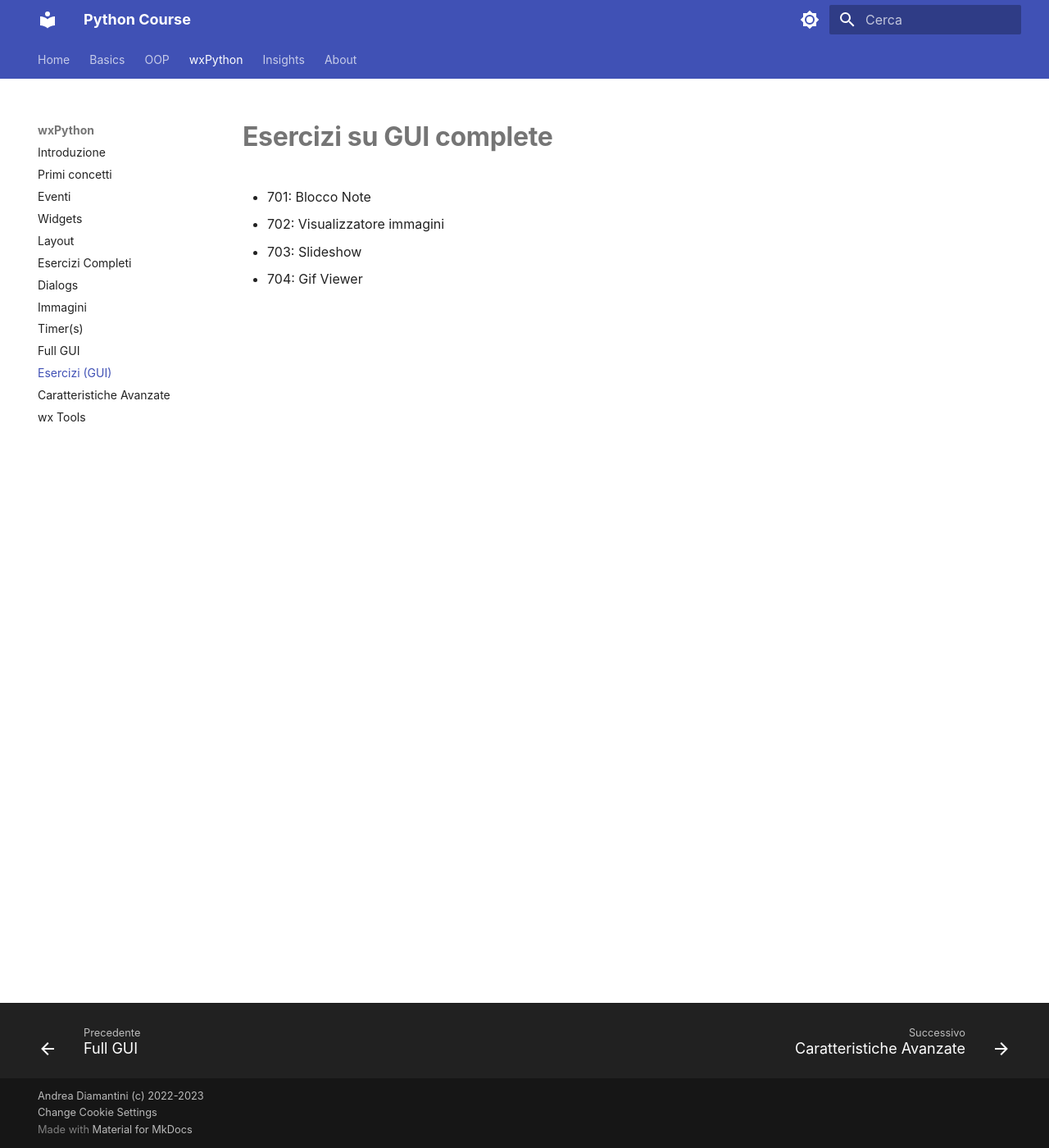
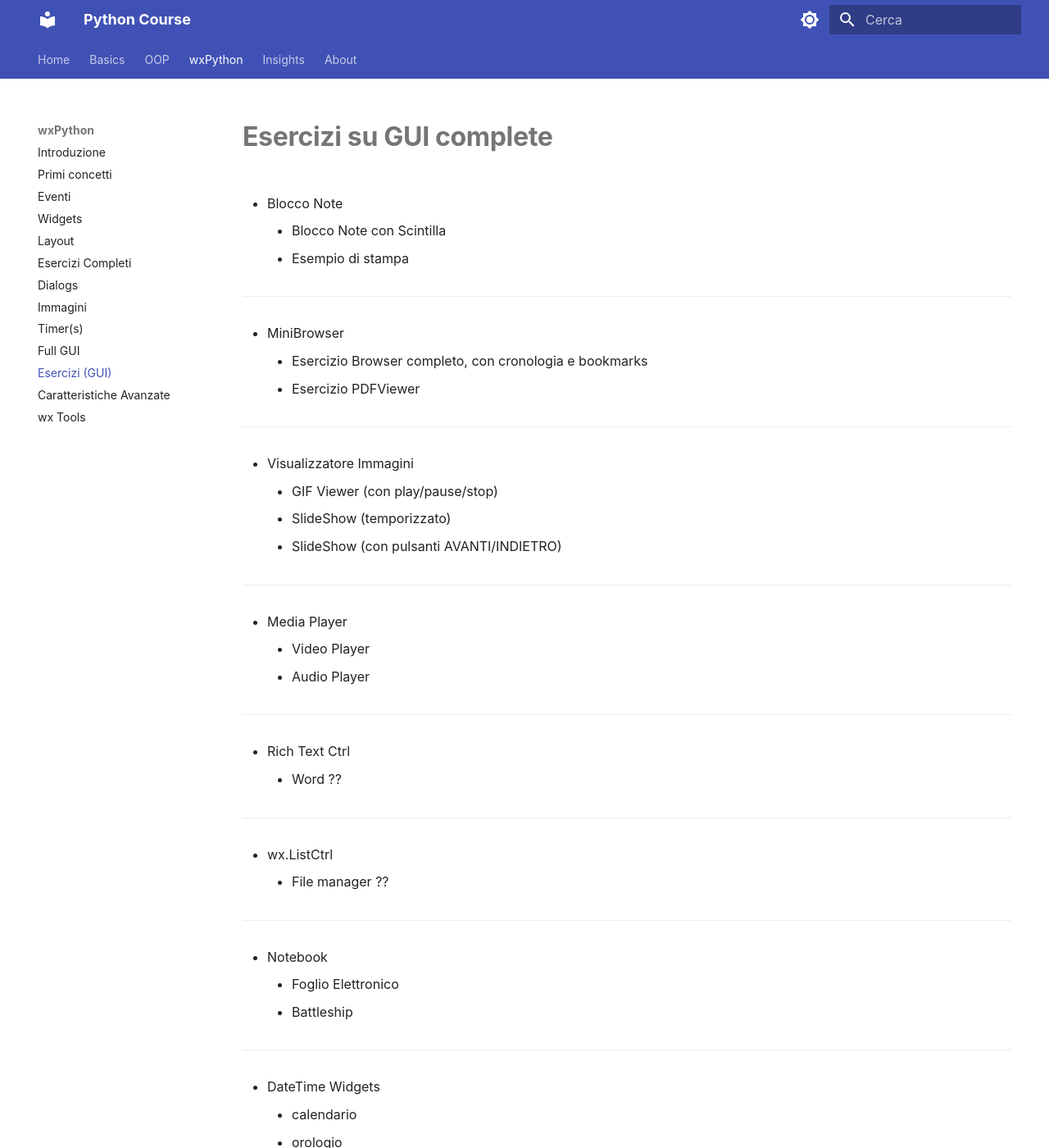
Before and after one commit to adjamhub/pyhandouts, an MkDocs documentation site: the page built from docs/wx/171_full_gui_ex.md, in a window 1280 px wide and 1400 px high. Shown: the whole window at 82% size. Built offline with MkDocs 1.6.1 and Material for MkDocs 9.7.7, drawn with Linux system fonts in a browser that asks for light colours.

Commit message:
full GUI ex ++

```diff
--- a/docs/wx/171_full_gui_ex.md
+++ b/docs/wx/171_full_gui_ex.md
@@ -1,6 +1,65 @@
 # Esercizi su GUI complete
 
--   701: Blocco Note
--   702: Visualizzatore immagini
--   703: Slideshow
--   704: Gif Viewer
+
+
+- Blocco Note
+
+    - Blocco Note con Scintilla
+    - Esempio di stampa
+
+
+---
+
+
+- MiniBrowser
+
+    - Esercizio Browser completo, con cronologia e bookmarks
+    - Esercizio PDFViewer
+
+
+---
+
+- Visualizzatore Immagini
+
+    - GIF Viewer (con play/pause/stop)
+    - SlideShow (temporizzato)
+    - SlideShow (con pulsanti AVANTI/INDIETRO)
+
+
+---
+
+- Media Player
+
+    - Video Player
+    - Audio Player
+
+
+---
+
+- Rich Text Ctrl
+
+    - Word ??
+
+
+---
+
+- wx.ListCtrl
+
+    - File manager ??
+
+
+---
+
+- Notebook
+
+    - Foglio Elettronico
+    - Battleship
+
+
+---
+
+- DateTime Widgets
+
+    - calendario
+    - orologio
+    - agenda
```
Also changed, not shown: docs/wx/180_advanced.md (+0 -23 lines).
